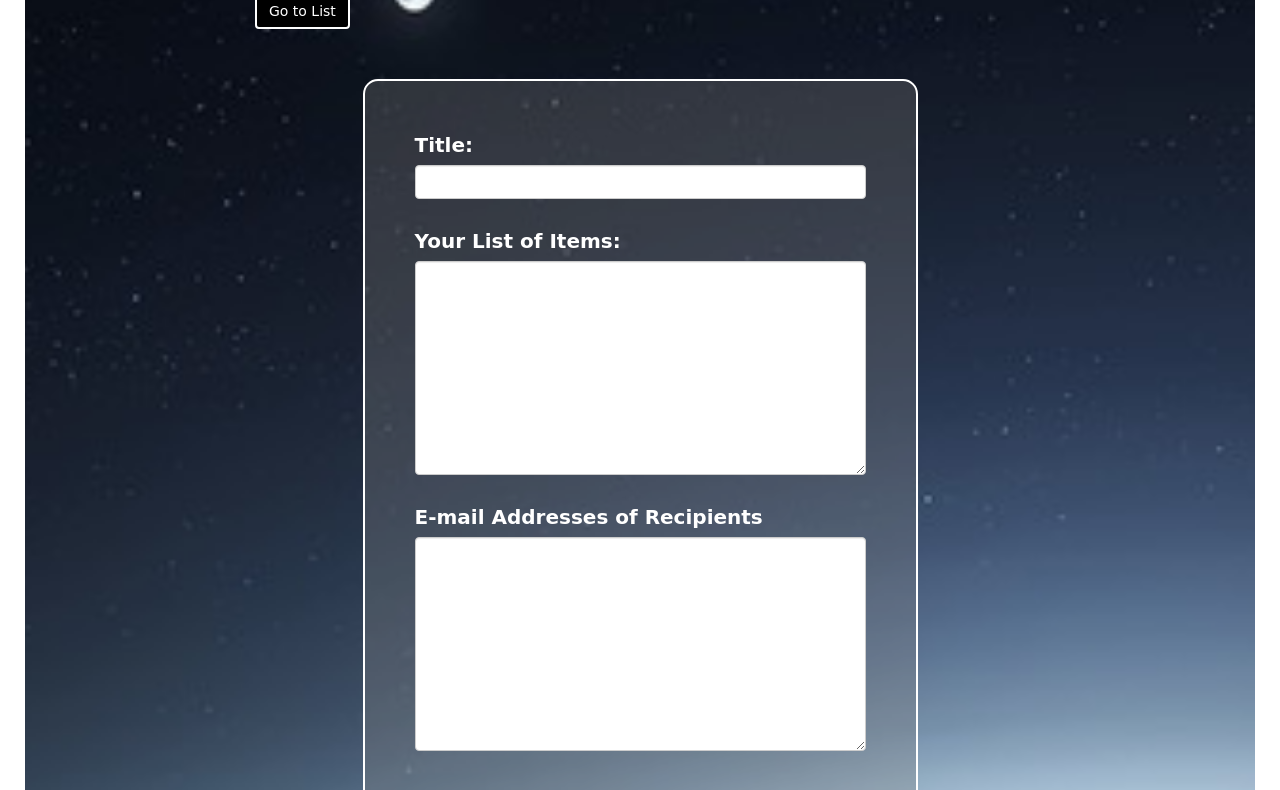
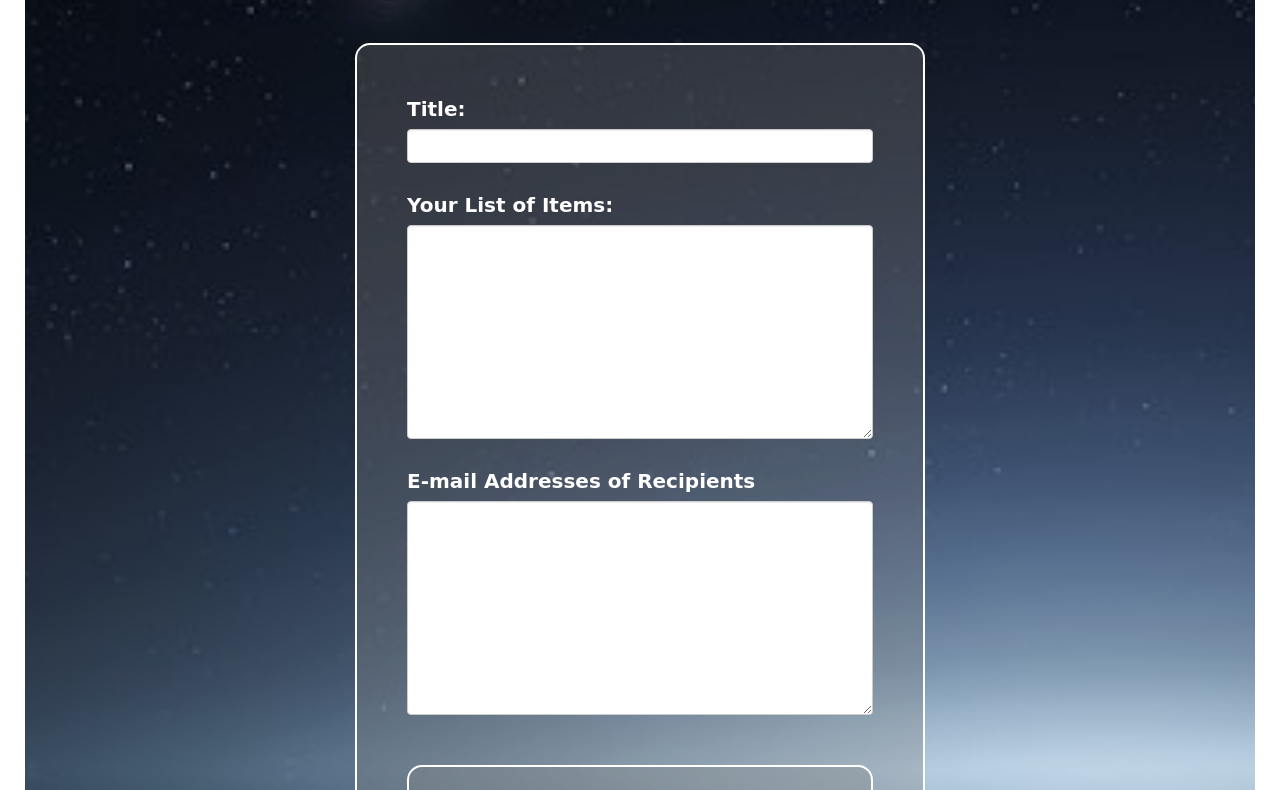
Before and after one commit to KatieKosh/wishList, a website: page public/cms.html in a window 1280 px wide. Shown: the part 261-1051 px from the top of the page. Drawn offline with nearby package versions, Linux system fonts and the light colour scheme.

Commit message:
button taken off

```diff
--- a/public/cms.html
+++ b/public/cms.html
@@ -91,10 +91,10 @@
         <h2>Just Whisper...We're Listening</h2>
         <div class="row">
             <div class="row">
-                <div class="col-md-2 col-sm-2 top-30">
+                <!-- <div class="col-md-2 col-sm-2 top-30">
                     <a class="btn btn-default" href="/blog">Go to List</a>
-                </div>
-            </div>
+                </div> -->
+
             <div class="col-md-6 col-md-offset-3">
                 <form id="cms">
                     <div class="form-group">
@@ -123,7 +123,7 @@
                     </div>
                 </form>
             </div>
-        </div>
+
         <div class="rowCompanies">
             <!-- <div class= "col-lg-2"></div> -->
 
```
